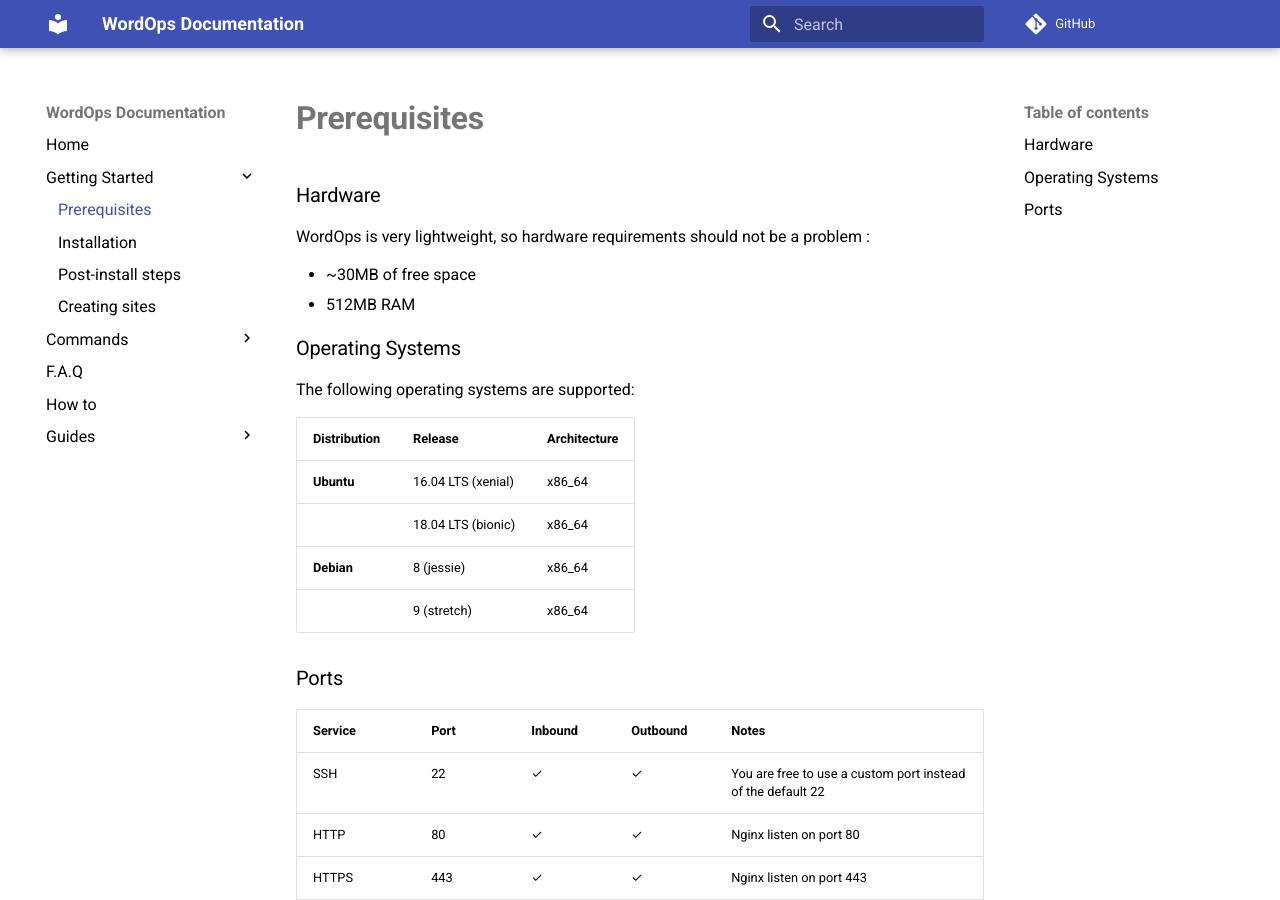
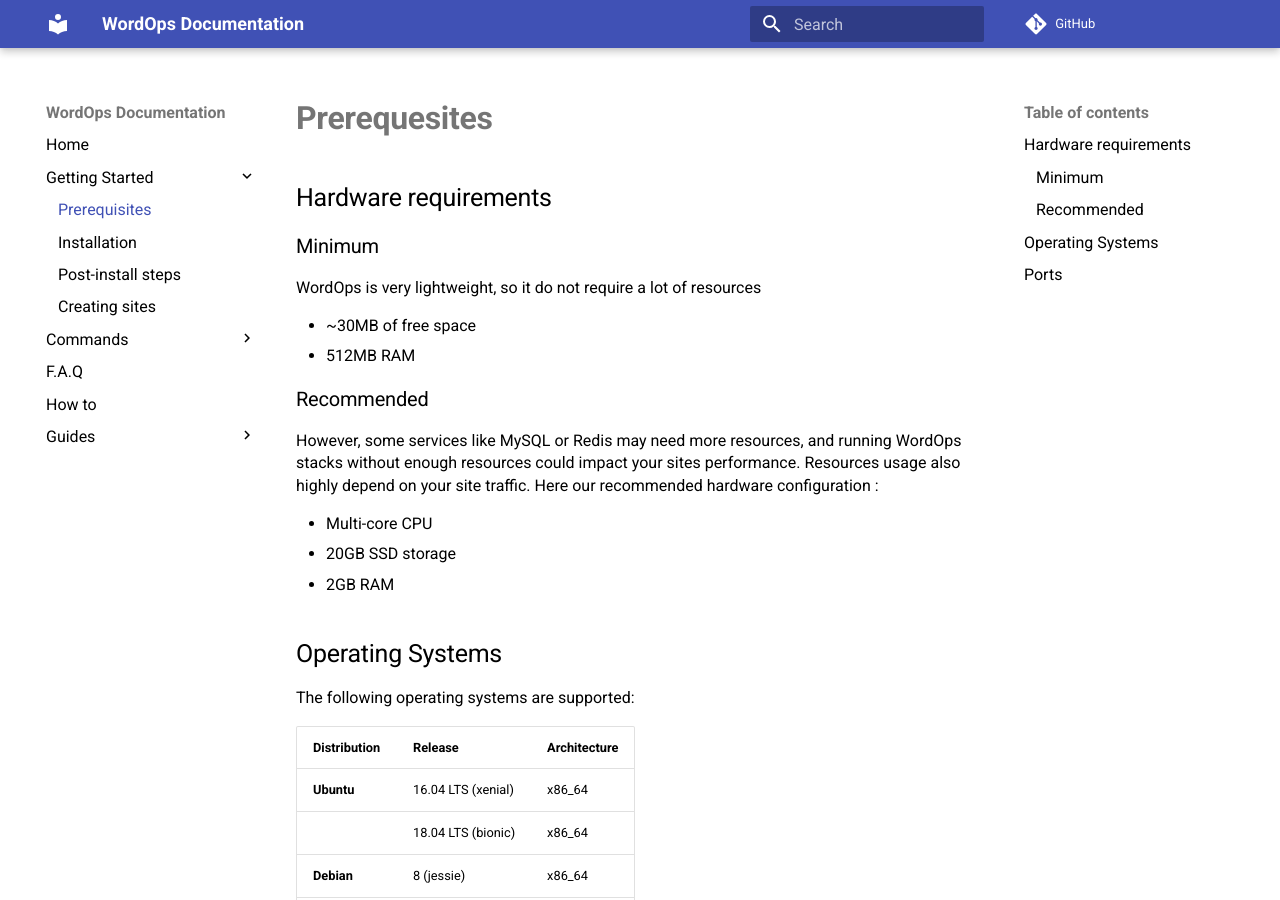
Before and after one commit to WordOps/docs.wordops.net, an MkDocs documentation site: the page built from docs/prerequesites.md, in a window 1280 px wide and 900 px high. Built offline with MkDocs 1.6.1 and Material for MkDocs 9.7.7, drawn with Linux system fonts in a browser that asks for light colours; comment, search, counter and statistics services are not loaded.

Commit message:
update prerequesites

```diff
--- a/docs/prerequesites.md
+++ b/docs/prerequesites.md
@@ -1,11 +1,24 @@
-### Hardware
+# Prerequesites
 
-WordOps is very lightweight, so hardware requirements should not be a problem :
+## Hardware requirements
+
+### Minimum
+
+WordOps is very lightweight, so it do not require a lot of resources
 
 - ~30MB of free space
 - 512MB RAM
 
-### Operating Systems
+### Recommended
+
+However, some services like MySQL or Redis may need more resources, and running WordOps stacks without enough resources could impact your sites performance. Resources usage also highly depend on your site traffic.
+Here our recommended hardware configuration :
+
+- Multi-core CPU
+- 20GB SSD storage
+- 2GB RAM
+
+## Operating Systems
 
 The following operating systems are supported:
 
@@ -16,7 +29,7 @@
 **Debian**   | 8 (jessie)         | x86_64
              | 9 (stretch)        | x86_64
 
-### Ports
+## Ports
 
 Service         | Port  | Inbound | Outbound | Notes
 --------------- | ----- | ------- | -------- | --------------------------------------------------------------------
```
Also changed, not shown: docs/commands/site.md (+8 -6 lines).
